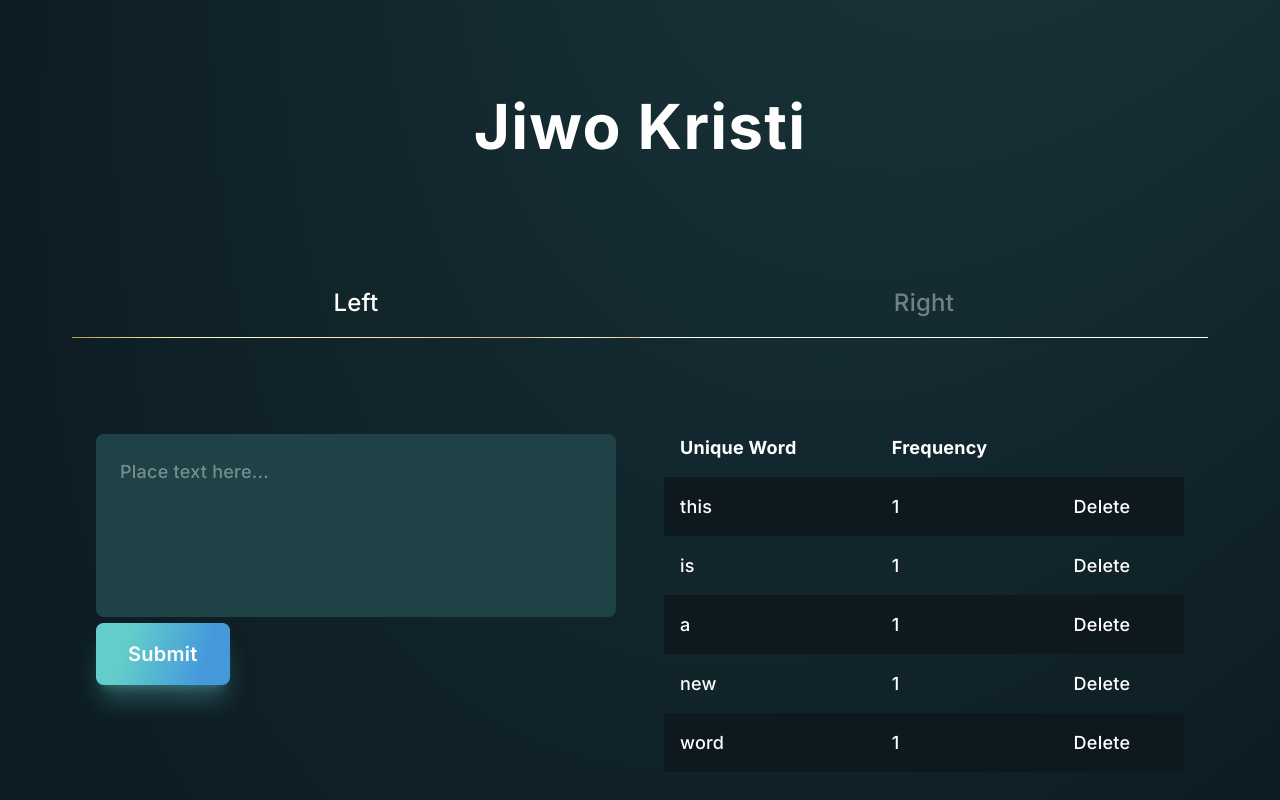
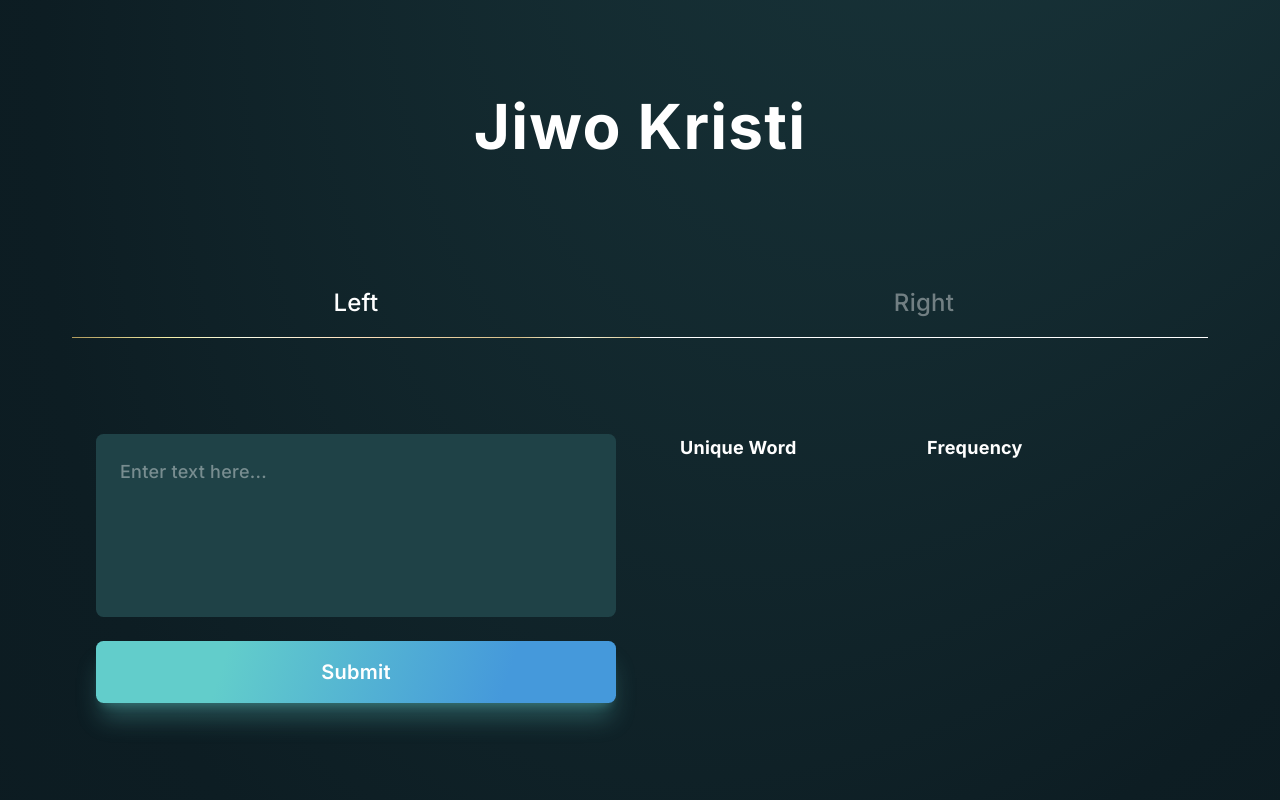
Before and after one commit to jiwokristi/247-test, a Next.js app: page / in a window 1280 px wide. Shown: the top 800 px of the page. Built offline with nearby package versions, Linux system fonts and the light colour scheme.

Commit message:
left tab logic done.

```diff
--- a/app/(landing)/Left.tsx
+++ b/app/(landing)/Left.tsx
@@ -1,15 +1,47 @@
+'use client';
+
 import { Button } from '../components/Button';
 import { Textarea } from '../components/Textarea';
 
+import { useAppDispatch, useAppSelector } from '../lib/hooks/rtk';
+
+import { onChange, submitGlossary } from '../lib/store/glossarySlice';
+
+import { calculateFrequency } from '../lib/helpers/format';
+
 export default function Left() {
+  const dispatch = useAppDispatch();
+  const { raw } = useAppSelector(state => state.glossary);
+
+  const submitHandler = () => {
+    const payload = calculateFrequency(raw.split(' ')).sort((a, b) => {
+      const wordA = a.word;
+      const wordB = b.word;
+
+      if (wordA < wordB) {
+        return -1;
+      }
+      if (wordA > wordB) {
+        return 1;
+      }
+      return 0;
+    });
+    dispatch(submitGlossary(payload));
+  };
+
   return (
-    <div className="flex w-1/2 flex-col gap-24 px-24">
+    <div className="w-1/2 px-24">
       <form
+        className="flex flex-col gap-24"
         onSubmit={e => {
           e.preventDefault();
+          submitHandler();
         }}
       >
-        <Textarea />
+        <Textarea
+          value={raw}
+          onChange={e => dispatch(onChange(e.target.value))}
+        />
         <Button>Submit</Button>
       </form>
     </div>
--- a/app/(landing)/Right.tsx
+++ b/app/(landing)/Right.tsx
@@ -1,4 +1,13 @@
+'use client';
+
+import { useAppDispatch, useAppSelector } from '../lib/hooks/rtk';
+
+import { deleteWord } from '../lib/store/glossarySlice';
+
 export default function Right() {
+  const { words } = useAppSelector(state => state.glossary);
+  const dispatch = useAppDispatch();
+
   return (
     <div className="w-1/2 px-24">
       <table className="w-full -translate-y-16">
@@ -16,31 +25,17 @@ export default function Right() {
           </tr>
         </thead>
         <tbody>
-          <tr className="odd:bg-initial-state-medium">
-            <td className="p-16 text-[1.8rem] tracking-0.25">this</td>
-            <td className="p-16 text-[1.8rem] tracking-0.25">1</td>
-            <td className="p-16 text-[1.8rem] tracking-0.25">Delete</td>
-          </tr>
-          <tr className="odd:bg-initial-state-medium">
-            <td className="p-16 text-[1.8rem] tracking-0.25">is</td>
-            <td className="p-16 text-[1.8rem] tracking-0.25">1</td>
-            <td className="p-16 text-[1.8rem] tracking-0.25">Delete</td>
-          </tr>
-          <tr className="odd:bg-initial-state-medium">
-            <td className="p-16 text-[1.8rem] tracking-0.25">a</td>
-            <td className="p-16 text-[1.8rem] tracking-0.25">1</td>
-            <td className="p-16 text-[1.8rem] tracking-0.25">Delete</td>
-          </tr>
-          <tr className="odd:bg-initial-state-medium">
-            <td className="p-16 text-[1.8rem] tracking-0.25">new</td>
-            <td className="p-16 text-[1.8rem] tracking-0.25">1</td>
-            <td className="p-16 text-[1.8rem] tracking-0.25">Delete</td>
-          </tr>
-          <tr className="odd:bg-initial-state-medium">
-            <td className="p-16 text-[1.8rem] tracking-0.25">word</td>
-            <td className="p-16 text-[1.8rem] tracking-0.25">1</td>
-            <td className="p-16 text-[1.8rem] tracking-0.25">Delete</td>
-          </tr>
+          {words.map(({ word, frequency }) => (
+            <tr key={word} className="odd:bg-initial-state-medium">
+              <td className="p-16 text-[1.8rem] tracking-0.25">{word}</td>
+              <td className="p-16 text-[1.8rem] tracking-0.25">{frequency}</td>
+              <td className="p-16 text-[1.8rem] tracking-0.25">
+                <button onClick={() => dispatch(deleteWord(word))}>
+                  <span>Delete</span>
+                </button>
+              </td>
+            </tr>
+          ))}
         </tbody>
       </table>
     </div>
--- a/app/Footer.tsx
+++ b/app/Footer.tsx
@@ -9,7 +9,6 @@ export const Footer = () => {
   };
 
   const formattedDate = new Intl.DateTimeFormat('en-ID', options).format(date);
-  console.log(formattedDate);
 
   return (
     <footer id="Footer" className="heading__primary pb-80 pt-96 text-center">
--- a/app/components/Textarea.tsx
+++ b/app/components/Textarea.tsx
@@ -1,12 +1,21 @@
-interface TextareaProps extends React.ComponentProps<'textarea'> {}
+import { forwardRef, Ref } from 'react';
 
-export const Textarea = ({ ...props }: TextareaProps) => {
+interface TextareaProps extends React.ComponentProps<'textarea'> {
+  ref?: Ref<HTMLTextAreaElement>;
+}
+
+export const Textarea = forwardRef<HTMLTextAreaElement, TextareaProps>(
+  ({ ...props }, ref) => {
     return (
       <textarea
+        ref={ref}
         rows={5}
-      placeholder="Place text here..."
-      className="bg-primary tracking-0.25 w-full resize-none rounded-xl p-24 text-[1.8rem] placeholder-white/40"
+        placeholder="Enter text here..."
+        className="w-full resize-none rounded-xl bg-primary p-24 text-[1.8rem] tracking-0.25 placeholder-white/40"
         {...props}
       />
     );
-};
+  },
+);
+
+Textarea.displayName = 'Textarea';
--- a/app/layout.tsx
+++ b/app/layout.tsx
@@ -1,7 +1,12 @@
-import type { Metadata } from 'next';
+'use client';
+
+import { Provider } from 'react-redux';
+// import type { Metadata } from 'next';
 import { Inter } from 'next/font/google';
 
 import { TabProvider } from './lib/context/provider/Tab';
+
+import store from './lib/store';
 
 import { Footer } from './Footer';
 import { Header } from './Header';
@@ -10,10 +15,10 @@ import './globals.css';
 
 const inter = Inter({ subsets: ['latin'] });
 
-export const metadata: Metadata = {
-  title: '247 - Jiwo Kristi',
-  description: 'Frontend Developer test for Jiwo Kristi.',
-};
+// export const metadata: Metadata = {
+//   title: '247 - Jiwo Kristi',
+//   description: 'Frontend Developer test for Jiwo Kristi.',
+// };
 
 export default function RootLayout({
   children,
@@ -25,7 +30,9 @@ export default function RootLayout({
       <body className={inter.className}>
         <main>
           <Header />
-          <TabProvider>{children}</TabProvider>
+          <Provider store={store}>
+            <TabProvider>{children}</TabProvider>
+          </Provider>
         </main>
         <Footer />
       </body>
--- /dev/null
+++ b/app/lib/helpers/format.ts
@@ -0,0 +1,18 @@
+export const calculateFrequency = (arr: string[]) => {
+  const frequencyMap: { [key: string]: number } = {};
+
+  arr.forEach(word => {
+    const lowercaseWord = word.toLowerCase();
+
+    if (frequencyMap[lowercaseWord]) {
+      frequencyMap[lowercaseWord]++;
+    } else {
+      frequencyMap[lowercaseWord] = 1;
+    }
+  });
+
+  return Object.entries(frequencyMap).map(([word, frequency]) => ({
+    word,
+    frequency,
+  }));
+};
--- /dev/null
+++ b/app/lib/hooks/rtk.ts
@@ -0,0 +1,6 @@
+import { TypedUseSelectorHook, useDispatch, useSelector } from 'react-redux';
+
+import type { AppDispatch, RootState } from '../store';
+
+export const useAppSelector: TypedUseSelectorHook<RootState> = useSelector;
+export const useAppDispatch = () => useDispatch<AppDispatch>();
--- /dev/null
+++ b/app/lib/store/glossarySlice.ts
@@ -0,0 +1,37 @@
+import { createSlice, PayloadAction } from '@reduxjs/toolkit';
+
+type InitialState = {
+  words: { word: string; frequency: number }[];
+  raw: string;
+};
+
+const initialState: InitialState = {
+  words: [],
+  raw: '',
+};
+
+const glossarySlice = createSlice({
+  name: 'glossary',
+  initialState,
+  reducers: {
+    onChange: (state, action: PayloadAction<string>) => {
+      state.raw = action.payload;
+    },
+    submitGlossary: (
+      state,
+      action: PayloadAction<{ word: string; frequency: number }[]>,
+    ) => {
+      state.words = action.payload;
+    },
+    deleteWord: (state, action: PayloadAction<string>) => {
+      state.words = state.words.filter(({ word }) => word !== action.payload);
+      state.raw = state.raw
+        .split(' ')
+        .filter(word => word.toLowerCase() !== action.payload)
+        .join(' ');
+    },
+  },
+});
+
+export const { onChange, submitGlossary, deleteWord } = glossarySlice.actions;
+export default glossarySlice.reducer;
--- /dev/null
+++ b/app/lib/store/index.ts
@@ -0,0 +1,13 @@
+import { configureStore } from '@reduxjs/toolkit';
+
+import glossaryReducer from './glossarySlice';
+
+const store = configureStore({
+  reducer: {
+    glossary: glossaryReducer,
+  },
+});
+
+export default store;
+export type RootState = ReturnType<typeof store.getState>;
+export type AppDispatch = typeof store.dispatch;
```
Lines whose indentation alone changed are shown as unchanged.
